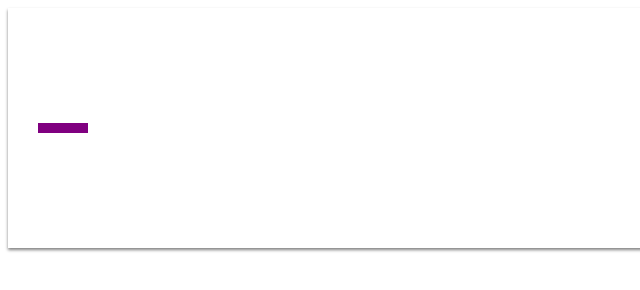
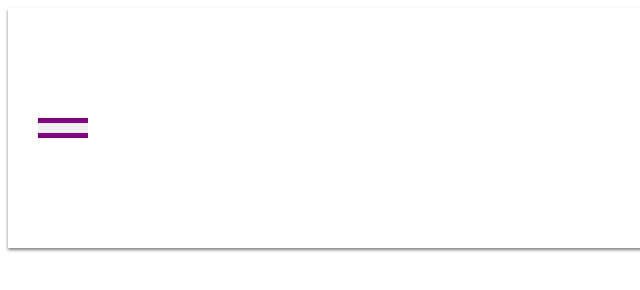
Before and after one commit to RovanelDEV/portfolio, a plain HTML site: page index.html in a window 1280 px wide. Shown: the full height of the page, 0-640 px from the left. Drawn offline with Linux system fonts and the light colour scheme.

Commit message:
validé le style petit

```diff
--- a/style.css
+++ b/style.css
@@ -44,3 +44,11 @@ h1, h2, h3, h4, h5, h6, div, ul, figure, img {
     height: 5px;
     background-color: purple;
 }
+
+.btn::after {
+     transform: translateY(5px)
+}
+
+.btn::before {
+    transform: translateY(-5px);
+}
```
